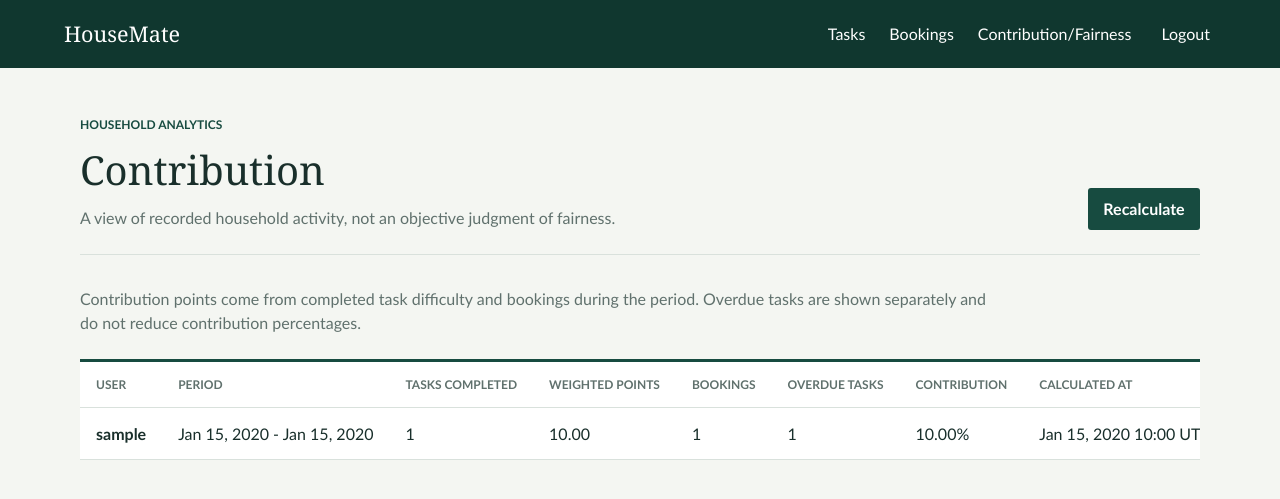
After one commit to Thecoolss/HouseMate_SDD_Project, a Flask app: page /fairness in a window 1280 px wide. The commit adds this page. Shown: the top 499 px of the page. Run offline with Flask 3, Linux system fonts and the light colour scheme; a user stored in the database is signed in; tables that the repository leaves empty hold one stand-in row (values such as "Sample post").

Commit message:
Add routes for Domain 2 services and html/css changes

```diff
--- a/app/__init__.py
+++ b/app/__init__.py
@@ -31,10 +31,11 @@ def create_app():
     from app.models import __init__
     from app.auth import bp as auth_bp
     from app.domain1 import bp as domain1_bp
-    from app.domain2 import __init__
+    from app.domain2 import bp as domain2_bp
 
     app.register_blueprint(auth_bp, url_prefix="")
     app.register_blueprint(domain1_bp, url_prefix="")
+    app.register_blueprint(domain2_bp, url_prefix="")
 
     @app.get("/")
     def home():
--- a/app/domain2/__init__.py
+++ b/app/domain2/__init__.py
@@ -0,0 +1,5 @@
+from flask import Blueprint
+
+bp = Blueprint("domain2", __name__)
+
+from app.domain2 import routes
--- /dev/null
+++ b/app/domain2/routes.py
@@ -0,0 +1,52 @@
+from datetime import datetime, timedelta
+
+from flask import flash, redirect, render_template, url_for
+from flask_login import login_required
+
+from app import db
+from app.domain2 import bp
+from app.domain2.services import calculate_fairness
+from app.models import ContributionScore, User
+
+
+@bp.get("/fairness")
+@login_required
+def fairness():
+    latest_snapshots = db.select(
+        ContributionScore.user_id.label("user_id"),
+        ContributionScore.id.label("snapshot_id"),
+        db.func.row_number()
+        .over(
+            partition_by=ContributionScore.user_id,
+            order_by=(ContributionScore.calculated_at.desc(), ContributionScore.id.desc()),
+        )
+        .label("snapshot_rank"),
+    ).subquery()
+
+    statement = (
+        db.select(User, ContributionScore)
+        .outerjoin(
+            latest_snapshots,
+            db.and_(
+                latest_snapshots.c.user_id == User.id,
+                latest_snapshots.c.snapshot_rank == 1,
+            ),
+        )
+        .outerjoin(
+            ContributionScore,
+            ContributionScore.id == latest_snapshots.c.snapshot_id,
+        )
+        .order_by(User.username.asc())
+    )
+    rows = db.session.execute(statement).all()
+    return render_template("fairness/index.html", rows=rows)
+
+
+@bp.post("/fairness/recalculate")
+@login_required
+def recalculate_fairness():
+    calculated_at = datetime.utcnow()
+    period_start = calculated_at - timedelta(days=30)
+    scores = calculate_fairness(period_start, calculated_at, calculated_at=calculated_at)
+    flash(f"Contribution snapshots recalculated for {len(scores)} household members.", "success")
+    return redirect(url_for("domain2.fairness"))
--- a/app/models/contribution_score.py
+++ b/app/models/contribution_score.py
@@ -13,6 +13,6 @@ class ContributionScore(db.Model):
     tasks_completed = db.Column(db.Integer, nullable=False, default=0)
     weighted_score = db.Column(db.Float, nullable=False, default=0.0)
     bookings_count = db.Column(db.Integer, nullable=False, default=0)
-    overdue_tasks = db.Column(db.Integer, nullable=True, default=0)
+    overdue_tasks = db.Column(db.Integer, nullable=True)
     contribution_score = db.Column(db.Float, nullable=False, default=0.0)
     calculated_at = db.Column(db.DateTime, nullable=False, default=datetime.utcnow)
--- a/app/static/styles.css
+++ b/app/static/styles.css
@@ -333,6 +333,46 @@ h1 {
   list-style: none;
 }
 
+.analytics-note {
+  max-width: 58rem;
+  margin: 0 0 1.5rem;
+  color: var(--muted);
+}
+
+.analytics-table-wrap {
+  overflow-x: auto;
+  border-top: 3px solid var(--forest);
+  background: var(--surface);
+}
+
+.analytics-table {
+  width: 100%;
+  border-collapse: collapse;
+  text-align: left;
+}
+
+.analytics-table th,
+.analytics-table td {
+  padding: 0.85rem 1rem;
+  border-bottom: 1px solid var(--line);
+  white-space: nowrap;
+}
+
+.analytics-table thead th {
+  color: var(--muted);
+  font-size: 0.75rem;
+  font-weight: 700;
+  text-transform: uppercase;
+}
+
+.analytics-table tbody th {
+  font-weight: 700;
+}
+
+.not-calculated {
+  color: var(--muted);
+}
+
 @media (max-width: 700px) {
   nav {
     flex-wrap: wrap;
--- a/app/templates/base.html
+++ b/app/templates/base.html
@@ -11,7 +11,7 @@
       <a class="brand" href="{{ url_for('home') }}">HouseMate</a>
       <a href="{{ url_for('domain1.list_tasks') }}">Tasks</a>
       <a href="{{ url_for('domain1.list_bookings') }}">Bookings</a>
-      <a href="/contribution">Contribution/Fairness</a>
+      <a href="{{ url_for('domain2.fairness') }}">Contribution/Fairness</a>
       {% if current_user.is_authenticated %}
         <form method="post" action="{{ url_for('auth.logout') }}">
           <input type="hidden" name="csrf_token" value="{{ csrf_token() }}">
--- /dev/null
+++ b/app/templates/fairness/index.html
@@ -0,0 +1,62 @@
+{% extends "base.html" %}
+
+{% block content %}
+  <header class="page-heading">
+    <div>
+      <p class="eyebrow">Household analytics</p>
+      <h1>Contribution</h1>
+      <p class="lede">A view of recorded household activity, not an objective judgment of fairness.</p>
+    </div>
+    <form method="post" action="{{ url_for('domain2.recalculate_fairness') }}">
+      <input type="hidden" name="csrf_token" value="{{ csrf_token() }}">
+      <button class="button button-primary" type="submit">Recalculate</button>
+    </form>
+  </header>
+
+  <p class="analytics-note">
+    Contribution points come from completed task difficulty and bookings during the period.
+    Overdue tasks are shown separately and do not reduce contribution percentages.
+  </p>
+
+  {% if rows %}
+    <div class="analytics-table-wrap">
+      <table class="analytics-table">
+        <thead>
+          <tr>
+            <th scope="col">User</th>
+            <th scope="col">Period</th>
+            <th scope="col">Tasks completed</th>
+            <th scope="col">Weighted points</th>
+            <th scope="col">Bookings</th>
+            <th scope="col">Overdue tasks</th>
+            <th scope="col">Contribution</th>
+            <th scope="col">Calculated at</th>
+          </tr>
+        </thead>
+        <tbody>
+          {% for user, score in rows %}
+            <tr>
+              <th scope="row">{{ user.username }}</th>
+              {% if score %}
+                <td>{{ score.period_start.strftime("%b %d, %Y") }} - {{ score.period_end.strftime("%b %d, %Y") }}</td>
+                <td>{{ score.tasks_completed }}</td>
+                <td>{{ "%.2f"|format(score.weighted_score) }}</td>
+                <td>{{ score.bookings_count }}</td>
+                <td>{{ score.overdue_tasks if score.overdue_tasks is not none else "Not recorded" }}</td>
+                <td>{{ "%.2f%%"|format(score.contribution_score) }}</td>
+                <td>{{ score.calculated_at.strftime("%b %d, %Y %H:%M UTC") }}</td>
+              {% else %}
+                <td colspan="7" class="not-calculated">No calculation yet</td>
+              {% endif %}
+            </tr>
+          {% endfor %}
+        </tbody>
+      </table>
+    </div>
+  {% else %}
+    <section class="empty-state">
+      <p class="eyebrow">No household members</p>
+      <h2>There are no contribution records to calculate.</h2>
+    </section>
+  {% endif %}
+{% endblock %}
```
Also changed, not shown: AI_USAGE.md (+2 -0 lines).
